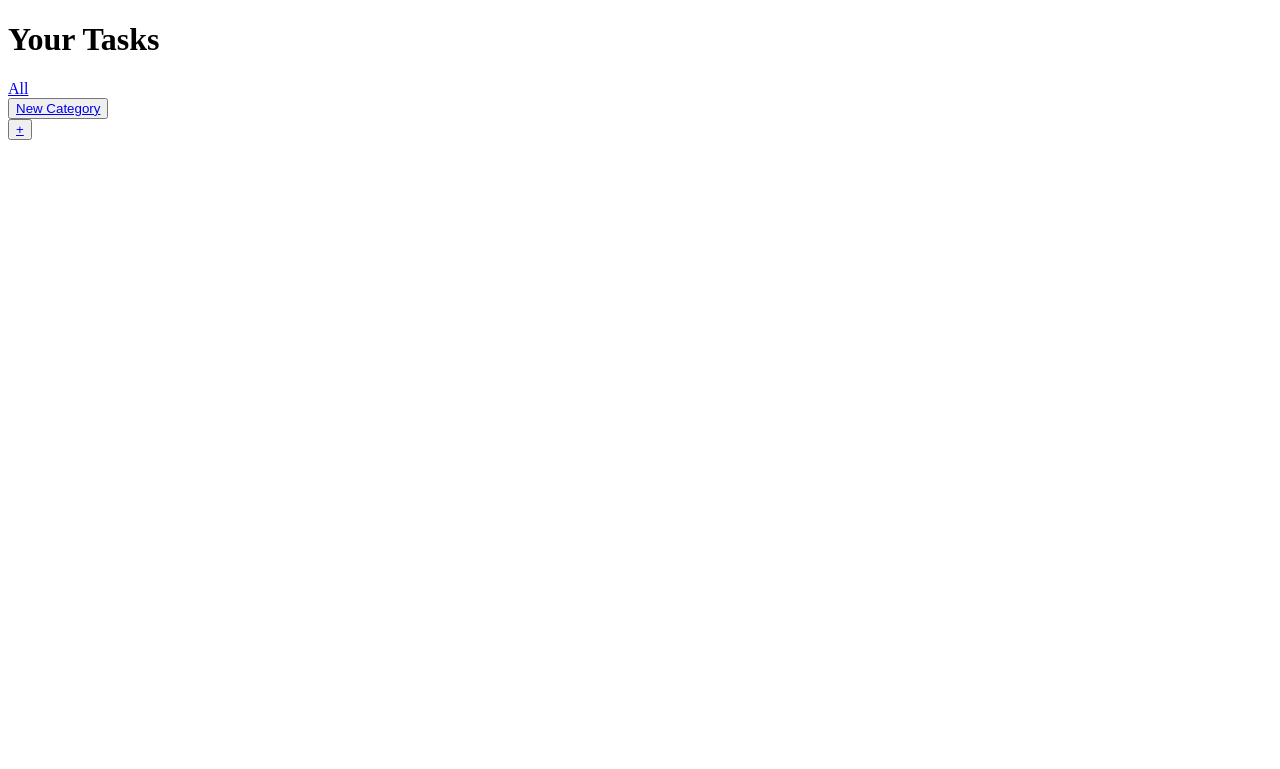
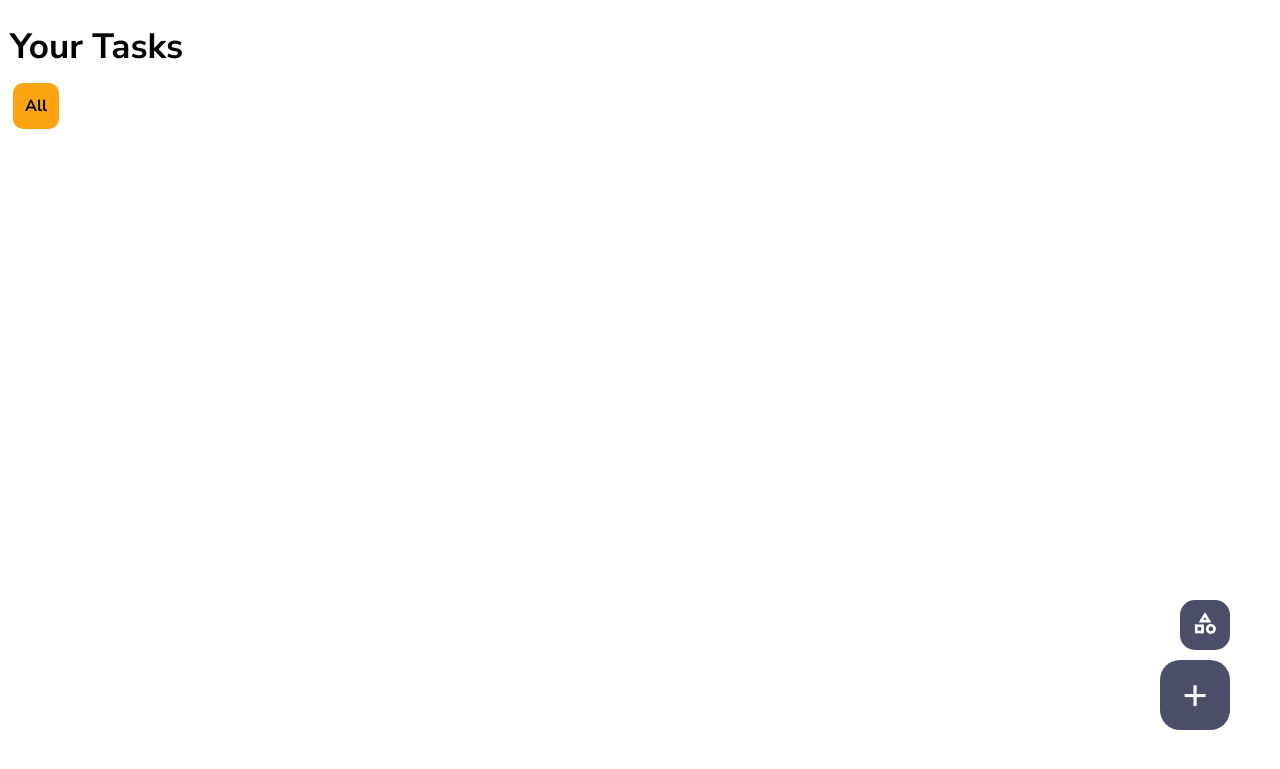
Before and after one commit to iamhimangshude/My-Django-Projects, a Django app: page / in a window 1280 px wide. Shown: the top 769 px of the page. Run offline with Django 5.2, Linux system fonts and the light colour scheme; data that the repository does not hold is empty.

Commit message:
Added styling on home.html

```diff
--- /dev/null
+++ b/todo_app/static/todo_app/home.css
@@ -0,0 +1,121 @@
+@import url('https://fonts.googleapis.com/css2?family=Nunito+Sans:ital,opsz,wght@0,6..12,200..1000;1,6..12,200..1000&display=swap');
+@import url('https://fonts.googleapis.com/css2?family=Lato:ital,wght@0,100;0,300;0,400;0,700;0,900;1,100;1,300;1,400;1,700;1,900&display=swap');
+
+html,
+body {
+    margin: 0;
+    padding: 0;
+    box-sizing: border-box;
+}
+
+.material-symbols-outlined {
+    font-variation-settings:
+        'FILL' 0,
+        'wght' 600,
+        'GRAD' 0,
+        'opsz' 24
+}
+
+header h1 {
+    font-family: 'Nunito Sans', sans-serif;
+    font-size: 35px;
+    margin-bottom: 10px;
+    margin-left: 10px;
+}
+
+#categories {
+    margin: 0 0 0 10px;
+    padding: 0;
+}
+
+.scrollmenu {
+    overflow: auto;
+    white-space: nowrap;
+}
+
+.scrollmenu a {
+    text-decoration: none;
+    display: inline-block;
+    color: black;
+    padding: 12px;
+    font-family: 'Nunito Sans', sans-serif;
+    background-color: #e5e5e5;
+    border-radius: 10px;
+    margin: 3px;
+}
+
+.background-yellow {
+    background-color: #fca311 !important;
+    font-weight: bold;
+}
+
+.rounded-btn {
+    display: flex;
+    align-items: center;
+    justify-content: center;
+    float: right;
+    background-color: #4a4e69;
+    text-align: center;
+
+}
+
+#add-task {
+    position: fixed;
+    bottom: 70px;
+    right: 50px;
+    height: 70px;
+    width: 70px;
+    border-radius: 20px;
+}
+
+#add-task a {
+    font-size: 45px;
+    font-weight: bold;
+    text-decoration: none;
+    color: #ffffff;
+}
+
+#add-category {
+    position: fixed;
+    bottom: 150px;
+    right: 50px;
+    height: 50px;
+    width: 50px;
+    border-radius: 15px;
+}
+
+#add-category a {
+    text-decoration: none;
+    color: #ffffff;
+}
+
+#task-list {
+    margin: 10px 20px;
+    background-color: inherit;
+}
+
+.task-items {
+    margin-bottom: 25px;
+    padding: 5px;
+    border: 1px solid #e5e5e5;
+    border-radius: 15px;
+    background-color: #efd3d7;
+}
+
+.task-items p {
+    font-family: 'Lato', sans-serif;
+    font-size: 30px;
+    margin-left: 10px;
+}
+
+.task-items span {
+    font-size: 22px;
+    font-family: "Lato", sans-serif;
+    display: block;
+    color: #212122;
+}
+
+.task-items:hover {
+    background-color: #fca311;
+    transition: 0.7s ease-in-out;
+}
--- a/todo_app/templates/todo_app/home.html
+++ b/todo_app/templates/todo_app/home.html
@@ -1,31 +1,36 @@
 {% extends "base.html" %}
+{% load static %}
 
 {% block title %}
 Todo App
 {% endblock title %}
 
+{% block css_files %}
+    <link rel="stylesheet" href="{% static 'todo_app/home.css' %}">
+    <link rel="stylesheet" href="https://fonts.googleapis.com/css2?family=Material+Symbols+Outlined:opsz,wght,FILL,GRAD@24,400,0,0" />
+{% endblock css_files %}
+
 {% block content %}
     <header>
-        <h1>Your Tasks
-        </h1>
-        <nav>
-            <a href="{% url 'home' %}">All</a>
+            <h1>Your Tasks {% if slug %} in {{ slug }}{% endif %}</h1>
+    </header>
+    <section id="categories">
+        <div class="scrollmenu">
+            <a href="{% url 'home' %}" {% if slug == None %}class="background-yellow"{% endif %}>All</a>
             {% for cat in categories %}
-            <div class="scrollmenu">
-                <a href="{% url "home"  cat.cat_name %}">{{ cat.cat_name }}</a>
-            </div>
+                <a href="{% url "home"  cat.cat_name %}" class="{% if slug == cat.cat_name %}background-yellow{% endif %}">{{ cat.cat_name }}</a>
             {% endfor %}
-        </nav>
-        <button id="add-category" class="category-btn"><a href="{% url "create-category" %}">New Category</a></button>
-    </header>
+        </div>
+    </section>
 
     <main>
-        <button id="rounded-add-btn"><a href="{% url "create-task" %}">+</a></button>
+        <div id="add-category" class="rounded-btn"><a href="{% url "create-category" %}"><span class="material-symbols-outlined">category</span></a></div>
+        <div id="add-task" class="rounded-btn"><a href="{% url "create-task" %}">+</a></div>
 
         <div id="task-list">
         {% for task in tasks %}
             <div class="task-items">
-                {{ task.title }}
+                <p>{{ task.title }} <span>{{ task.detail_text }}</span></p>
             </div>
         {% endfor %}
         </div>
--- a/todo_app/views.py
+++ b/todo_app/views.py
@@ -13,6 +13,7 @@ def home(request, slug=None):
     context = {}
     context["categories"] = category_data
     context["tasks"] = []
+    context["slug"] = None
     for items in category_data:
         # print(Category.objects.get(cat_name=items).category.all())
         context["tasks"].extend(Category.objects.get(cat_name=items).category.all())
@@ -20,6 +21,7 @@ def home(request, slug=None):
     if slug != None:
         task_list = Category.objects.get(cat_name=slug).category.all()
         context["tasks"] = task_list
+        context["slug"] = slug
     return render(request, "todo_app/home.html", context)
 
 
```
Also changed, not shown: todo_app/static/todo_app/create_category.css (added), todo_app/static/todo_app/create_task.css (added).
